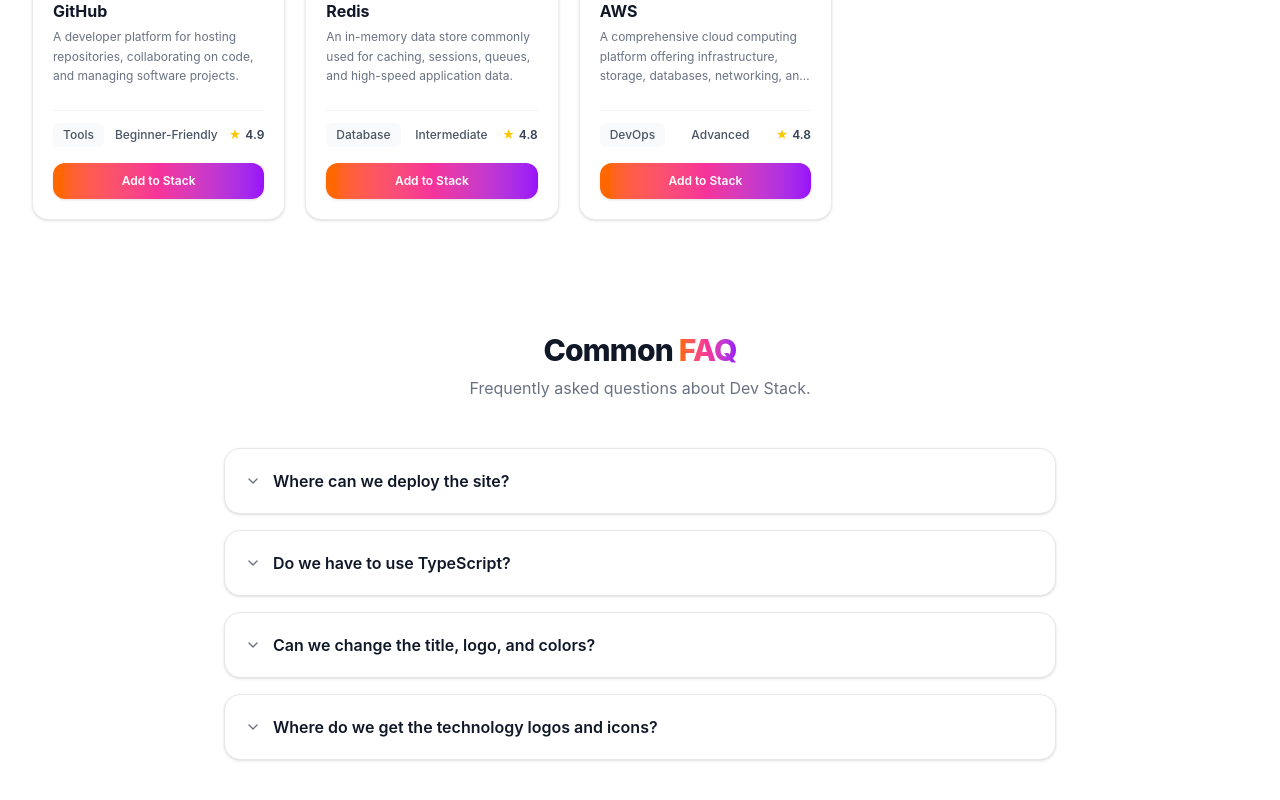
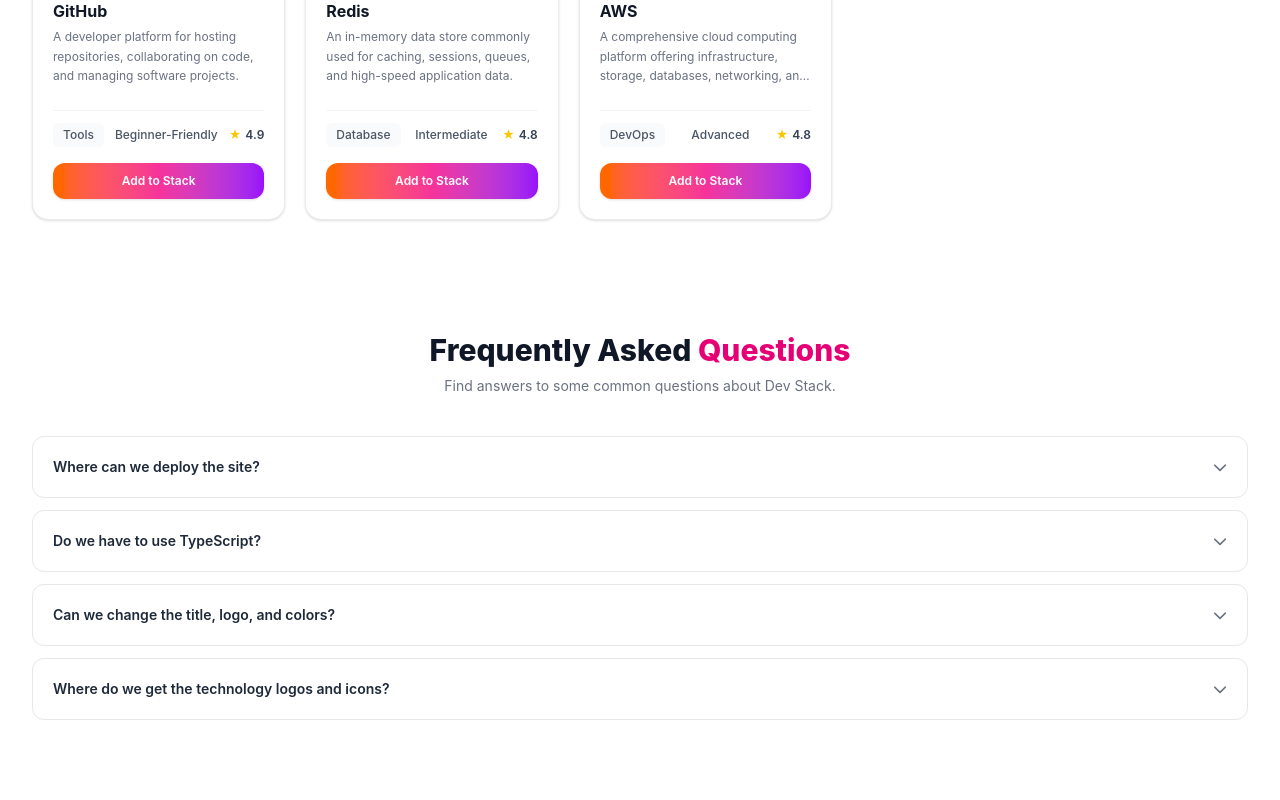
Before and after one commit to developer-shoron/DevStack, a React (Vite) app: page / in a window 1280 px wide. Shown: the part 2189-2989 px from the top of the page. Built offline with nearby package versions, Linux system fonts and the light colour scheme.

Commit message:
Implement FAQ section with JSON data and accordion

```diff
--- /dev/null
+++ b/public/faq.json
@@ -0,0 +1,18 @@
+[
+  {
+    "question": "Where can we deploy the site?",
+    "answer": "You can deploy the site anywhere you like, such as Netlify, Vercel, Cloudflare Pages, or any other hosting platform."
+  },
+  {
+    "question": "Do we have to use TypeScript?",
+    "answer": "No. You can use either TypeScript or JavaScript. This project is built using TypeScript."
+  },
+  {
+    "question": "Can we change the title, logo, and colors?",
+    "answer": "Yes. You can change the project title, logo, and color scheme as long as they remain relevant to the project."
+  },
+  {
+    "question": "Where do we get the technology logos and icons?",
+    "answer": "You can use technology icon URLs from different sources. TechIcons is one useful source for clean technology logos."
+  }
+]
--- a/src/Components/Faq.tsx
+++ b/src/Components/Faq.tsx
@@ -1,79 +1,85 @@
-import React, { useState } from 'react';
-import { FiChevronDown, FiChevronUp } from 'react-icons/fi';
+import { useEffect, useState } from 'react';
+import { FaChevronDown } from 'react-icons/fa6';
 
 interface FaqItem {
   question: string;
   answer: string;
 }
 
+const PlayFetch = async (): Promise<FaqItem[]> => {
+  const res = await fetch('/faq.json');
+
+  if (!res.ok) {
+    throw new Error('Failed to load FAQ data');
+  }
+
+  const data = await res.json();
+
+  return data;
+};
+
 export default function Faq() {
+  const [faqList, setFaqList] = useState<FaqItem[]>([]);
   const [openIndex, setOpenIndex] = useState<number | null>(null);
 
-  const faqList: FaqItem[] = [
-    {
-      question: "Where can we deploy the site?",
-      answer: "You can deploy the site anywhere you like, such as Netlify, Vercel, Cloudflare Pages, or any other hosting platform."
-    },
-    {
-      question: "Do we have to use TypeScript?",
-      answer: "No. You can use either TypeScript or JavaScript. This project is built using TypeScript."
-    },
-    {
-      question: "Can we change the title, logo, and colors?",
-      answer: "Yes. You can change the project title, logo, and color scheme as long as they remain relevant to the project."
-    },
-    {
-      question: "Where do we get the technology logos and icons?",
-      answer: "You can use technology icon URLs from different sources. TechIcons is one useful source for clean technology logos."
-    }
-  ];
+  useEffect(() => {
+    PlayFetch()
+      .then((data) => {
+        setFaqList(data);
+      })
+      .catch((error) => {
+        console.error(error);
+      });
+  }, []);
 
-  const toggleFAQ = (index: number) => {
+  const handleToggle = (index: number) => {
     setOpenIndex(openIndex === index ? null : index);
   };
 
   return (
-    <section className="py-16 bg-white">
-      <div className="max-w-4xl mx-auto px-4 sm:px-6 lg:px-8">
+    <section className="bg-white py-16">
+      <div className="mx-auto px-4 sm:px-6 lg:px-8 w-7xl">
+        <div className="mb-10 text-center">
+          <h2 className="text-3xl font-extrabold text-gray-900">
+            Frequently Asked <span className="text-pink-600">Questions</span>
+          </h2>
 
-        {/* Title Section */}
-        <div className="text-center mb-12">
-          <h2 className="text-3xl font-extrabold text-gray-900 tracking-tight">
-            Common <span className="bg-gradient-to-r from-orange-500 via-pink-500 to-purple-600 bg-clip-text text-transparent">FAQ</span>
-          </h2>
-          <p className="text-sm sm:text-base text-gray-500 mt-2">
-            Frequently asked questions about Dev Stack.
+          <p className="mt-2 text-sm text-gray-500">
+            Find answers to some common questions about Dev Stack.
           </p>
         </div>
 
-        {/* FAQ List */}
-        <div className="space-y-4">
+        <div className="space-y-3">
           {faqList.map((faq, index) => (
             <div
               key={index}
-              className="border border-gray-200 rounded-2xl transition-all duration-200 hover:border-gray-300 overflow-hidden bg-white shadow-sm"
+              className="rounded-xl border border-gray-200 bg-white"
             >
               <button
-                onClick={() => toggleFAQ(index)}
-                className="w-full flex items-center justify-between p-5 text-left font-semibold text-gray-900 focus:outline-none"
+                onClick={() => handleToggle(index)}
+                className="flex w-full items-center justify-between gap-4 p-5 text-left"
               >
-                <span className="flex items-center gap-3 text-sm sm:text-base">
-                  <span className="text-gray-500 text-xs">
-                    {openIndex === index ? <FiChevronUp size={16} /> : <FiChevronDown size={16} />}
-                  </span>
+                <span className="text-sm font-semibold text-gray-800">
                   {faq.question}
                 </span>
+
+                <FaChevronDown
+                  className={`shrink-0 text-sm text-gray-500 transition-transform duration-300 ${
+                    openIndex === index ? 'rotate-180' : ''
+                  }`}
+                />
               </button>
 
               {openIndex === index && (
-                <div className="px-6 pb-5 pt-0 text-sm text-gray-600 leading-relaxed border-t border-gray-100 mt-1 pt-3">
-                  {faq.answer}
+                <div className="border-t border-gray-100 px-5 pb-5 pt-4">
+                  <p className="text-sm leading-relaxed text-gray-500">
+                    {faq.answer}
+                  </p>
                 </div>
               )}
             </div>
           ))}
         </div>
-
       </div>
     </section>
   );
```
